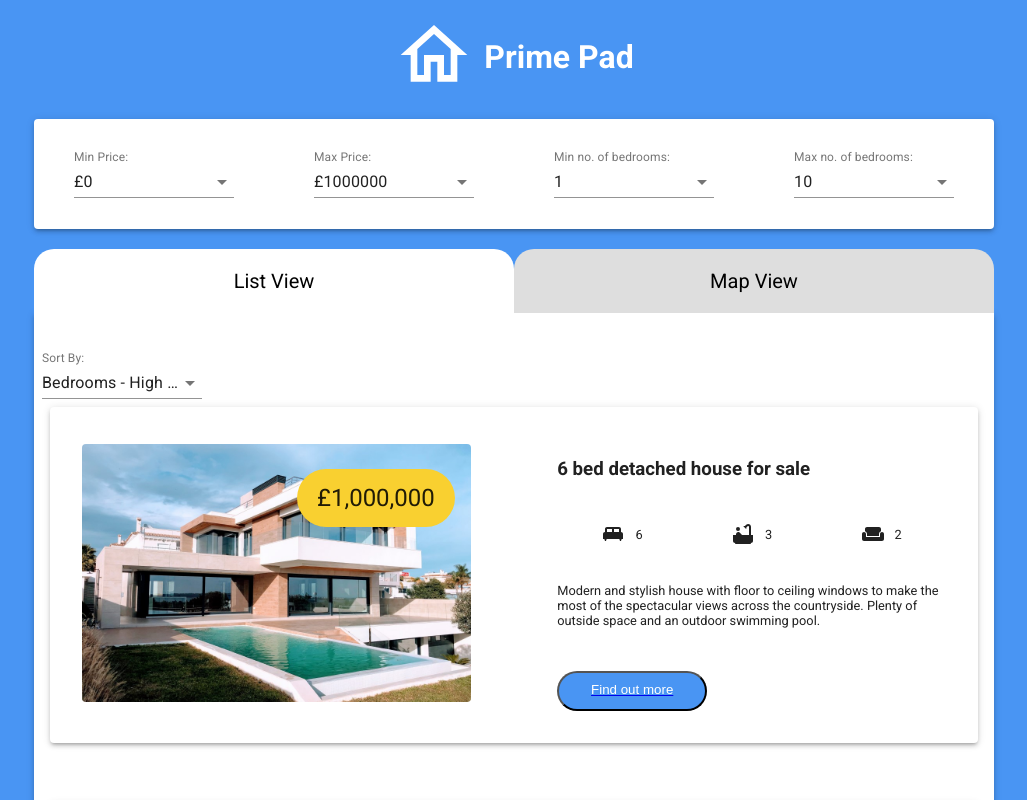
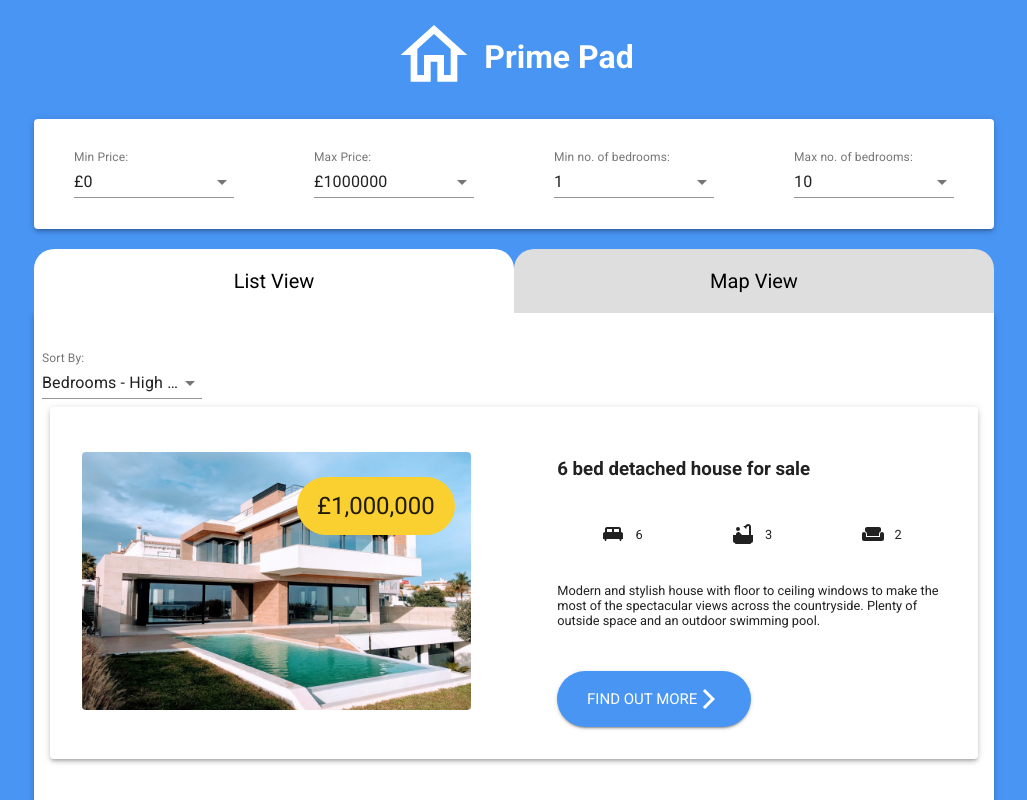
Before and after one commit to LauraToddCode/property-app, a React (Create React App) app: page /property-app in a window 1280 px wide. Shown: the top 800 px of the page, without its empty margins (126-1153 px from the left). Built offline with nearby package versions, Linux system fonts and the light colour scheme; what google-maps-react would draw is missing.

Commit message:
Updated button styling

```diff
--- a/src/Components/ListView/ListViewCard.js
+++ b/src/Components/ListView/ListViewCard.js
@@ -4,6 +4,7 @@ import BathtubIcon from '@material-ui/icons/Bathtub';
 import KingBedIcon from '@material-ui/icons/KingBed';
 import WeekendIcon from '@material-ui/icons/Weekend';
 import { Link } from "react-router-dom";
+import ArrowForwardIosIcon from '@material-ui/icons/ArrowForwardIos';
 
 function ListViewCard(props) {
 
@@ -30,8 +31,8 @@ function ListViewCard(props) {
                     </div>
                 </div>
                 <p>{props.propertyDesc}</p>
-                <Link to="/property-profile" >
-                    <button id={props.id} className="findOutMore" onClick={props.onClick}>Find out more</button>
+                <Link to="/property-profile" className="btn" onClick={props.onClick} id={props.id} >
+                    FIND OUT MORE <ArrowForwardIosIcon />
                 </Link>
             </div>
         </Paper>
--- a/src/Components/MapView/PropertiesMap.js
+++ b/src/Components/MapView/PropertiesMap.js
@@ -30,7 +30,7 @@ class MapContainer extends React.Component {
         return (
             <Map
                 google={this.props.google}
-                zoom={13}
+                zoom={12}
                 style={mapStyles}
                 initialCenter={{ lat: 51.240738, lng: -0.573903}}
             >
--- a/src/stylesheet.css
+++ b/src/stylesheet.css
@@ -8,6 +8,30 @@ body {
 
 .appContainer {
     margin: 0 160px;
+}
+
+.btn {
+    height: 40px;
+    width: 150px;
+    font-size: 0.9375rem;
+    border-radius: 28px;
+    padding: 8px 22px;
+    margin-top: 30px;
+    background-color: #4995F3;
+    color: white;
+    display: flex;
+    place-items: center;
+    place-content: center;
+    cursor: pointer;
+    text-decoration: none;
+    box-shadow:
+        0px 3px 1px -2px rgba(0, 0, 0, 0.2),
+        0px 2px 2px 0px rgba(0, 0, 0, 0.14),
+        0px 1px 5px 0px rgba(0, 0, 0, 0.12);
+}
+
+.btn:hover {
+    background-color: #494af3;
 }
 
 /* HEADER */
@@ -130,25 +154,6 @@ body {
     margin-left: 10px;
 }
 
-.findOutMore {
-    height: 40px;
-    width: 150px;
-    border-radius: 23px;
-    background-color: #4995F3;
-    color: white;
-    display: flex;
-    place-items: center;
-    place-content: center;
-    padding-bottom: 4px;
-    cursor: pointer;
-    margin-top: 30px;
-    text-decoration: none;
-}
-
-.findOutMore:hover {
-    background-color: #494af3;
-}
-
 /* MORTGAGE CALCULATOR */
 
 .mortgageCalculator {
```
